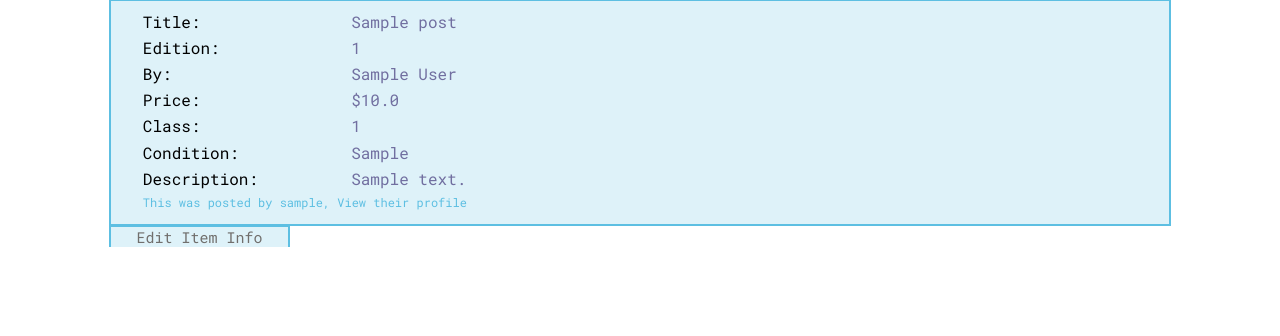
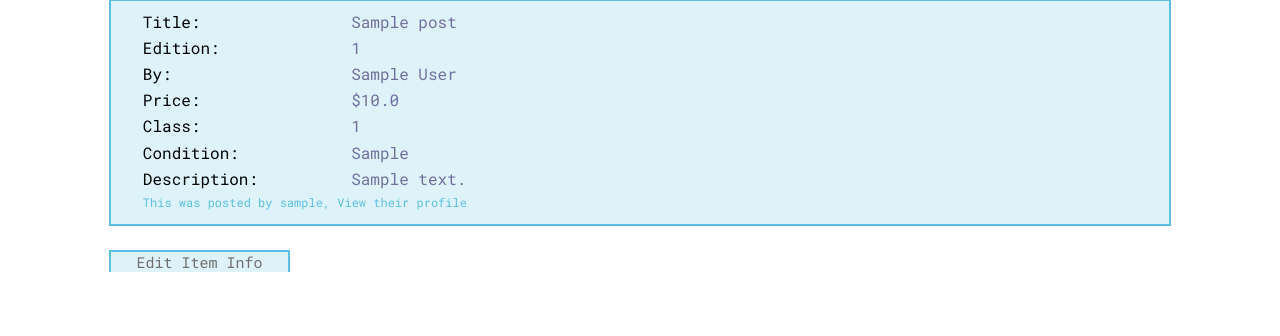
Before and after one commit to sabsterette/texchange, a Flask app: page /items/1 in a window 1280 px wide. Shown: the part 182-518 px from the top of the page. Run offline with Flask 2, Linux system fonts and the light colour scheme; a user stored in the database is signed in; tables that the repository leaves empty hold one stand-in row (values such as "Sample post").

Commit message:
Update items.css

```diff
--- a/flaskblog/static/items.css
+++ b/flaskblog/static/items.css
@@ -3,6 +3,7 @@
     margin-left: 8%;
     margin-right: 8%;
     background-color: rgba(93, 191, 226, 0.2);
+    margin-bottom: 2%;
 }
 h1 {
     padding-left: 8%;
```
